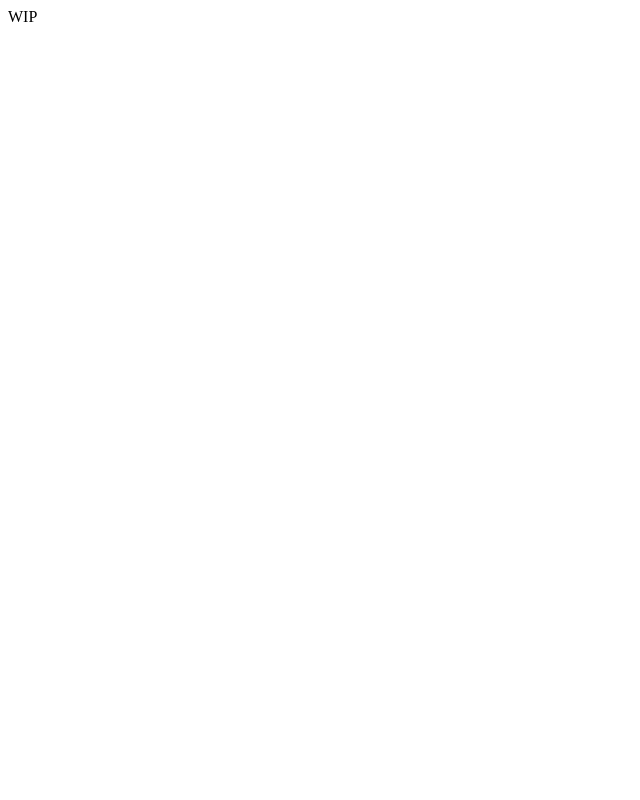
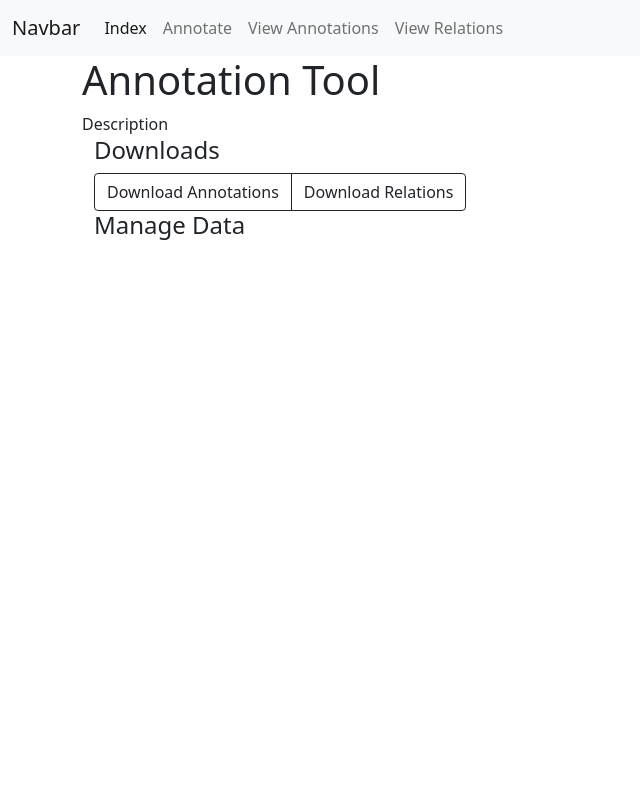
Before and after one commit to slowwavesleep/QualiaAnnotationUI, a Flask app: page / in a window 1280 px wide. Before the commit the part shown is almost empty. Shown: the whole page, without its empty margins (0-640 px from the left). Run offline with Flask 2, Linux system fonts and the light colour scheme; parts of the project's set-up code (start-up, migrations or seed data) failed here and were passed over; some libraries are stand-ins or nearby versions.

Commit message:
Add home page and nav bar

```diff
--- a/app.py
+++ b/app.py
@@ -66,7 +66,7 @@ if first_launch:
 
 @app.route("/")
 def index():
-    return "WIP"
+    return render_template("index.html", title="Index", page_name="Index")
 
 
 @app.route("/annotations")
@@ -80,17 +80,25 @@ def view_annotations():
                      Record.word_2,
                      Record.fn_definition_2,
                      Annotation.approved)
-    return render_template("view_annotations.html", annotations=annotations)
+    return render_template("view_annotations.html",
+                           title="Annotated",
+                           page_name="Annotated",
+                           annotations=annotations)
 
 
 @app.route("/data")
 def view_data():
     records = Record.query
-    return render_template("view_records.html", records=records)
+    return render_template("view_records.html", title="Relations", page_name="Relations", records=records)
 
 
 @app.route("/data/reset")
-def reset():
+def reset_all():
+    return "WIP"
+
+
+@app.route("/annotations/reset")
+def reset_annotations():
     return "WIP"
 
 
@@ -100,7 +108,7 @@ def annotate():
     ids_to_annotate = set([record.record_id for record in Record.query.all()])
     record_id = random.choice(list(ids_to_annotate.difference(annotated)))
     record = Record.query.filter(Record.record_id == record_id).first()
-    return render_template("annotate.html", record=record)
+    return render_template("annotate.html", title="Annotate", record=record)
 
 
 @app.route("/download/<file_name>")
--- a/templates/base.html
+++ b/templates/base.html
@@ -7,9 +7,31 @@
     <link rel="stylesheet" type="text/css" href="https://cdn.datatables.net/1.10.25/css/dataTables.bootstrap5.css">
   </head>
   <body>
+    <nav class="navbar navbar-expand-lg navbar-light bg-light">
+      <div class="container-fluid">
+        <a class="navbar-brand" href="#">Navbar</a>
+        <button class="navbar-toggler" type="button" data-bs-toggle="collapse" data-bs-target="#navbarNav" aria-controls="navbarNav" aria-expanded="false" aria-label="Toggle navigation">
+          <span class="navbar-toggler-icon"></span>
+        </button>
+        <div class="collapse navbar-collapse" id="navbarNav">
+          <ul class="navbar-nav mr-auto">
+            <li class="nav-item {% if page_name == 'Index' %} active {% endif %}">
+              <a class="nav-link{% if page_name == 'Index' %} active {% endif %}" aria-current="page" href="/">Index</a>
+            </li>
+            <li class="nav-item {% if page_name == 'Annotate' %} active {% endif %}">
+              <a class="nav-link {% if page_name == 'Annotate' %} active {% endif %}" href="/annotate">Annotate</a>
+            </li>
+            <li class="nav-item {% if page_name == 'Annotated' %} active {% endif %}">
+              <a class="nav-link {% if page_name == 'Annotated' %} active {% endif %}" href="/annotations">View Annotations</a>
+            </li>
+            <li class="nav-item {% if page_name == 'Relations' %} active {% endif %}">
+              <a class="nav-link {% if page_name == 'Relations' %} active {% endif %}" href="/data">View Relations</a>
+            </li>
+          </ul>
+        </div>
+      </div>
+    </nav>
     <div class="container">
-      <h1>{{ title }}</h1>
-      <hr>
       {% block content %}{% endblock %}
     </div>
     <script type="text/javascript" charset="utf8" src="https://code.jquery.com/jquery-3.6.0.min.js"></script>
--- /dev/null
+++ b/templates/index.html
@@ -0,0 +1,19 @@
+{% extends "base.html" %}
+{% block content %}
+<h1>Annotation Tool</h1>
+<div>Description</div>
+<div class="container">
+    <h4>Downloads</h4>
+    <div class="btn-group" role="group">
+      <a href="/download/annotations" type="button" class="btn btn-outline-dark">Download Annotations</a>
+      <a href="/download/data" type="button" class="btn btn-outline-dark">Download Relations</a>
+    </div>
+    <h4>Manage Data</h4>
+<!--    <div class="btn-group" role="group">-->
+<!--      <a href="/reset/data" type="button" class="btn btn-outline-dark" id="reset-all">Reset All Data</a>-->
+<!--      <a href="/download/data" type="button" class="btn btn-outline-dark">Reset Annotations</a>-->
+<!--    </div>-->
+</div>
+{% endblock %}
+{% block scripts %}
+{% endblock %}
```
Also changed, not shown: templates/download.html (deleted, +0 -12 lines).
